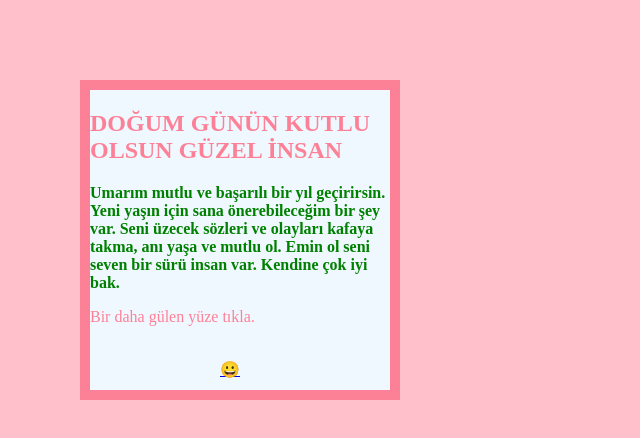
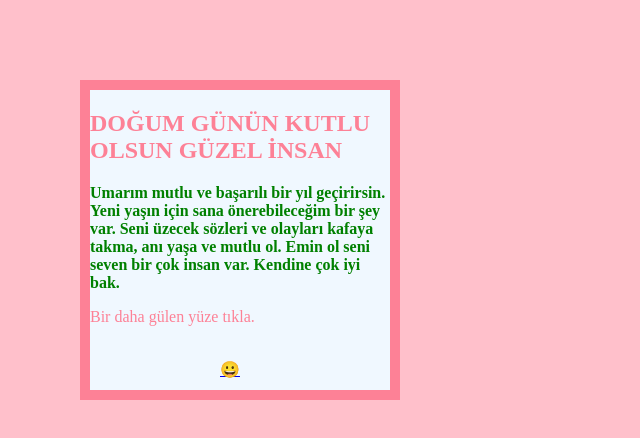
Before and after one commit to yusufuyar01/dogumgunu, a plain HTML site: page sayfa1.html in a window 1280 px wide. Shown: the full height of the page, 0-640 px from the left. Drawn offline with Linux system fonts and the light colour scheme.

Commit message:
Update sayfa1.html

```diff
--- a/sayfa1.html
+++ b/sayfa1.html
@@ -9,7 +9,7 @@
 <body>
    <div>
     <h2>DOĞUM GÜNÜN KUTLU OLSUN GÜZEL İNSAN</h2>
-    <h4 ">Umarım mutlu ve başarılı bir yıl geçirirsin. Yeni yaşın için sana önerebileceğim bir şey var. Seni üzecek sözleri ve olayları kafaya takma, anı yaşa ve mutlu ol. Emin ol seni seven bir sürü insan var. Kendine çok iyi bak. </h4>
+    <h4 ">Umarım mutlu ve başarılı bir yıl geçirirsin. Yeni yaşın için sana önerebileceğim bir şey var. Seni üzecek sözleri ve olayları kafaya takma, anı yaşa ve mutlu ol. Emin ol seni seven bir çok insan var. Kendine çok iyi bak. </h4>
     <p>Bir daha gülen yüze tıkla.</p>
     <br>
 
```
